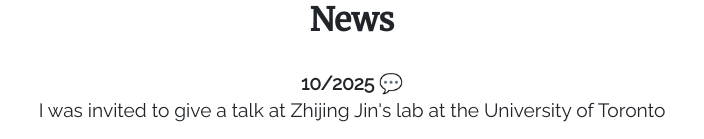
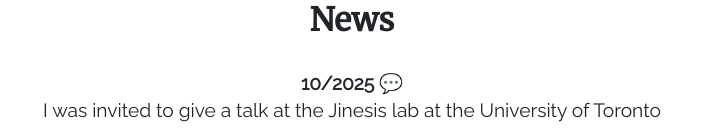
Before and after one commit to rudolfwilliam/rudolfwilliam.github.io, a plain HTML site: page index.html in a window 1280 px wide. Shown: the part 813-952 px from the top of the page, 288-992 px from the left. Drawn offline with Linux system fonts and the light colour scheme.

Commit message:
Update lab name

```diff
--- a/index.html
+++ b/index.html
@@ -74,7 +74,7 @@
         <ul class="timeline">
           <li>
             <strong>10/2025 💬</strong><br>
-            I was invited to give a talk at Zhijing Jin's lab at the University of Toronto
+            I was invited to give a talk at the Jinesis lab at the University of Toronto
           </li>
           <li>
             <strong>04/2025 💬</strong><br>
```
